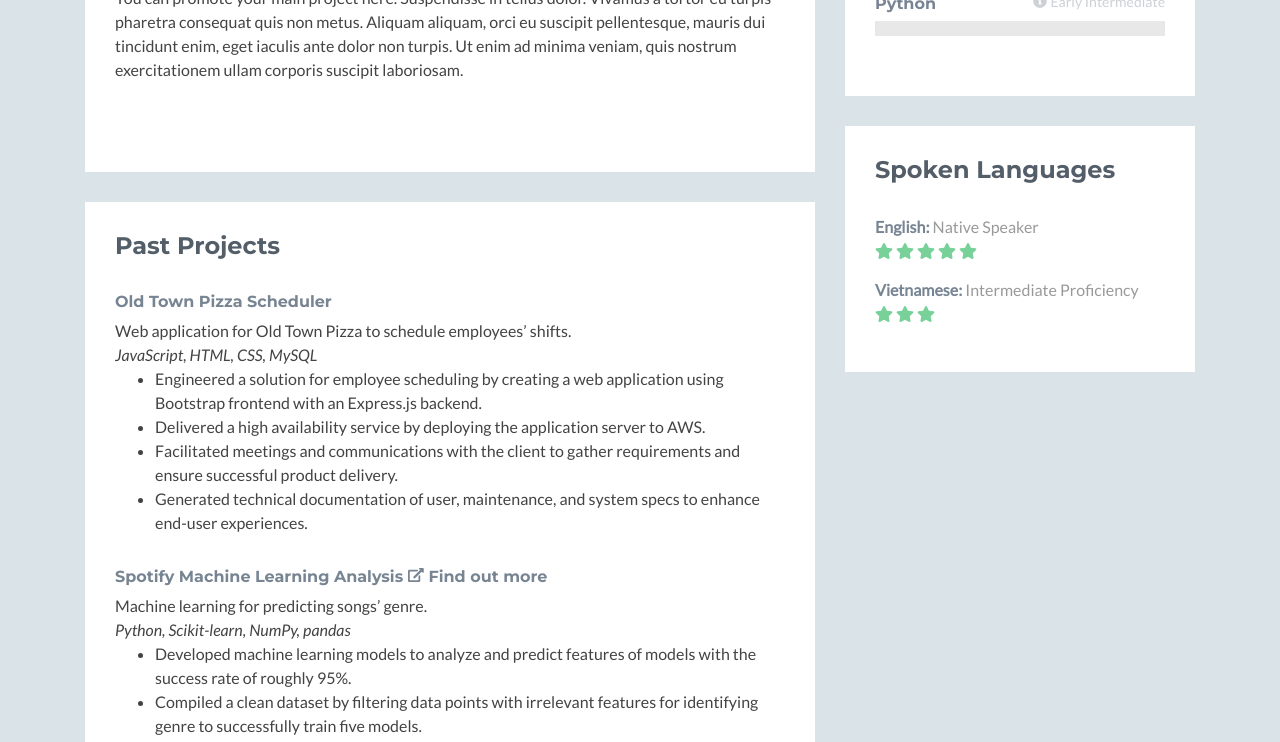
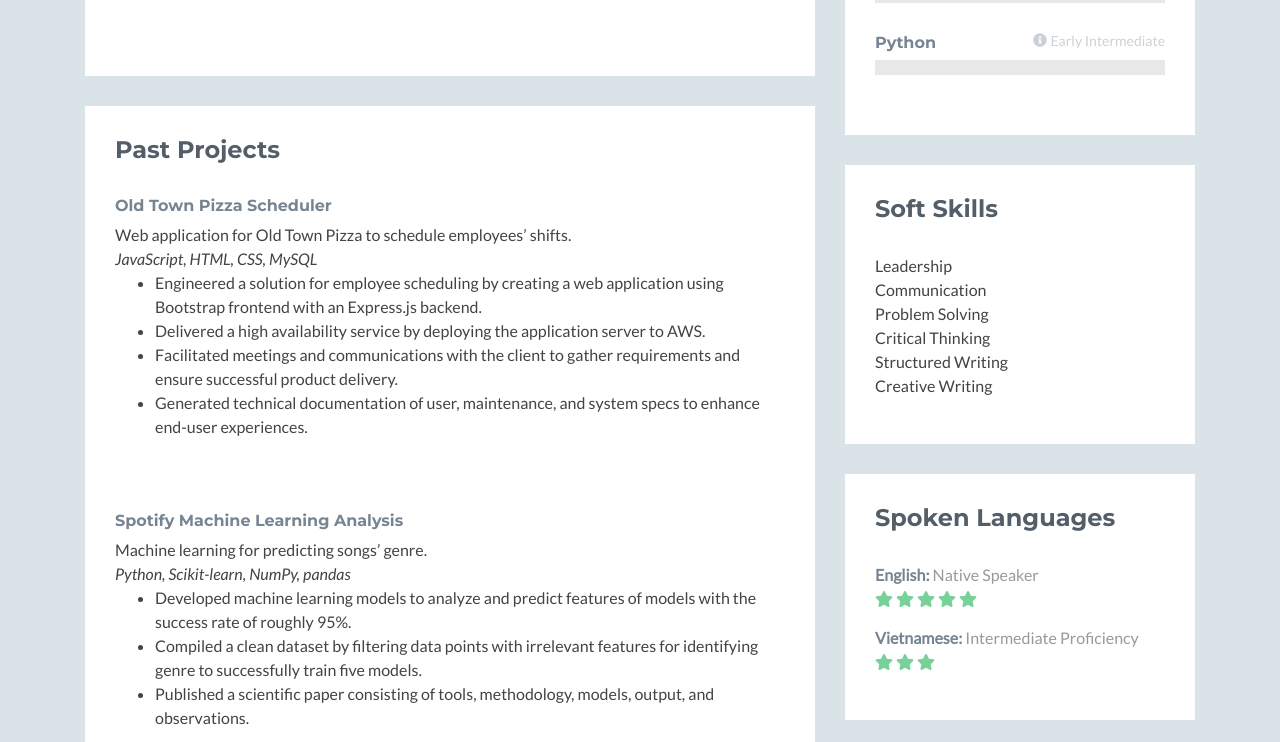
Before and after one commit to erichungpham/erichungpham.github.io, a plain HTML site: page index.html in a window 1280 px wide. Shown: the part 1090-1832 px from the top of the page. Drawn offline with nearby package versions, Linux system fonts and the light colour scheme; no server answers; a script that the page names is missing; some icons are missing.

Commit message:
+resume link +soft skills

```diff
--- a/index.html
+++ b/index.html
@@ -79,9 +79,9 @@
                                     </div>
                                 </div>
 
-                                <div class="desc text-left">
+                                <!--//<div class="desc text-left">
                                     <p>You can promote your main project here. Suspendisse in tellus dolor. Vivamus a tortor eu turpis pharetra consequat quis non metus. Aliquam aliquam, orci eu suscipit pellentesque, mauris dui tincidunt enim, eget iaculis ante dolor non turpis. Ut enim ad minima veniam, quis nostrum exercitationem ullam corporis suscipit laboriosam.</p>
-                                </div><!--//desc-->
+                                </div>desc-->
                             </div><!--//item-->
 
 
@@ -104,10 +104,10 @@
                                         <li>Facilitated meetings and communications with the client to gather requirements and ensure successful product delivery.</li>
                                         <li>Generated technical documentation of user, maintenance, and system specs to enhance end-user experiences.</li>
                                     </ul>
+                                    <br>
                             </div><!--//item-->
                             <div class="item">
-                                <h3 class="title">Spotify Machine Learning Analysis  <a class="more-link" href="#" target="_blank"><i class="fas fa-external-link-alt"></i>Find out more</a>
-                                </h3>
+                                <h3 class="title">Spotify Machine Learning Analysis</h3>
                                     Machine learning for predicting songs’ genre.
                                     <br>
                                     <i>Python, Scikit-learn, NumPy, pandas</i>
@@ -116,6 +116,8 @@
                                         <li>Compiled a clean dataset by filtering data points with irrelevant features for identifying genre to successfully train five models.</li>
                                         <li>Published a scientific paper consisting of tools, methodology, models, output, and observations.</li>
                                     </ul>
+                                    <a class="more-link" href="https://github.com/erichungpham/erichungpham.github.io/blob/master/assets/stuff/Spotify%20Machine%20Learning%20Analysis.docx" target="_blank"><i class="fas fa-external-link-alt"></i>Documentation of Project</a>
+                                    <br>
                             </div><!--//item-->
                             <div class="item">
                                 <h3 class="title">Android Pentesting</h3>
@@ -172,7 +174,7 @@
                             <ul class="list-unstyled">
                                 <li><i class="fas fa-map-marker-alt"></i><span class="sr-only">Location:</span>Sacramento, CA</li>
                                 <li><i class="fas fa-envelope"></i><span class="sr-only">Email:</span><a href="#">erichungpham@gmail.com</a></li>
-                                <!-- <li><i class="fas fa-link"></i><span class="sr-only">Website:</span><a href="#">https://www.website.com</a></li> -->
+                                <li><i class="fas fa-file-alt"></i><span class="sr-only">Resume:</span><a href="https://drive.google.com/file/d/1ilsXpQ8m1x1zncPTfQ63j-tAZ7zq0KjQ/view?usp=sharing">Resume</a></li>
                             </ul>
                         </div><!--//content-->
                     </div><!--//section-inner-->
@@ -243,6 +245,23 @@
 
                 <aside class="languages aside section">
                     <div class="section-inner">
+                        <h2 class="heading">Soft Skills</h2>
+                        <div class="content">
+                            <ul class="list-unstyled">
+                                <li>Leadership</li><!--//item-->
+                                <li>Communication</li><!--//item-->
+                                <li>Problem Solving</li><!--//item-->
+                                <li>Critical Thinking</li><!--//item-->
+                                <li>Structured Writing</li><!--//item-->
+                                <li>Creative Writing</li><!--//item-->
+                            </ul>
+                        </div><!--//content-->
+                    </div><!--//section-inner-->
+                </aside><!--//section-->
+
+
+                <aside class="languages aside section">
+                    <div class="section-inner">
                         <h2 class="heading">Spoken Languages</h2>
                         <div class="content">
                             <ul class="list-unstyled">
```
Also changed, not shown: assets/stuff/notes.txt.
